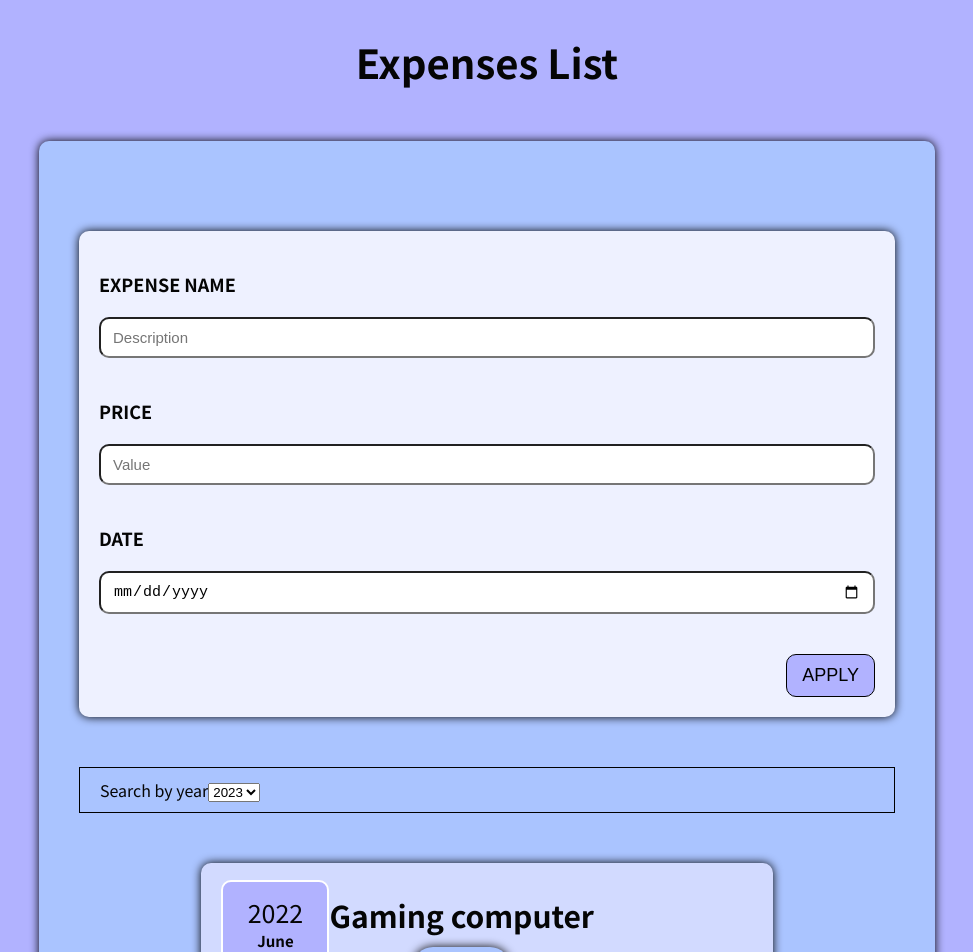
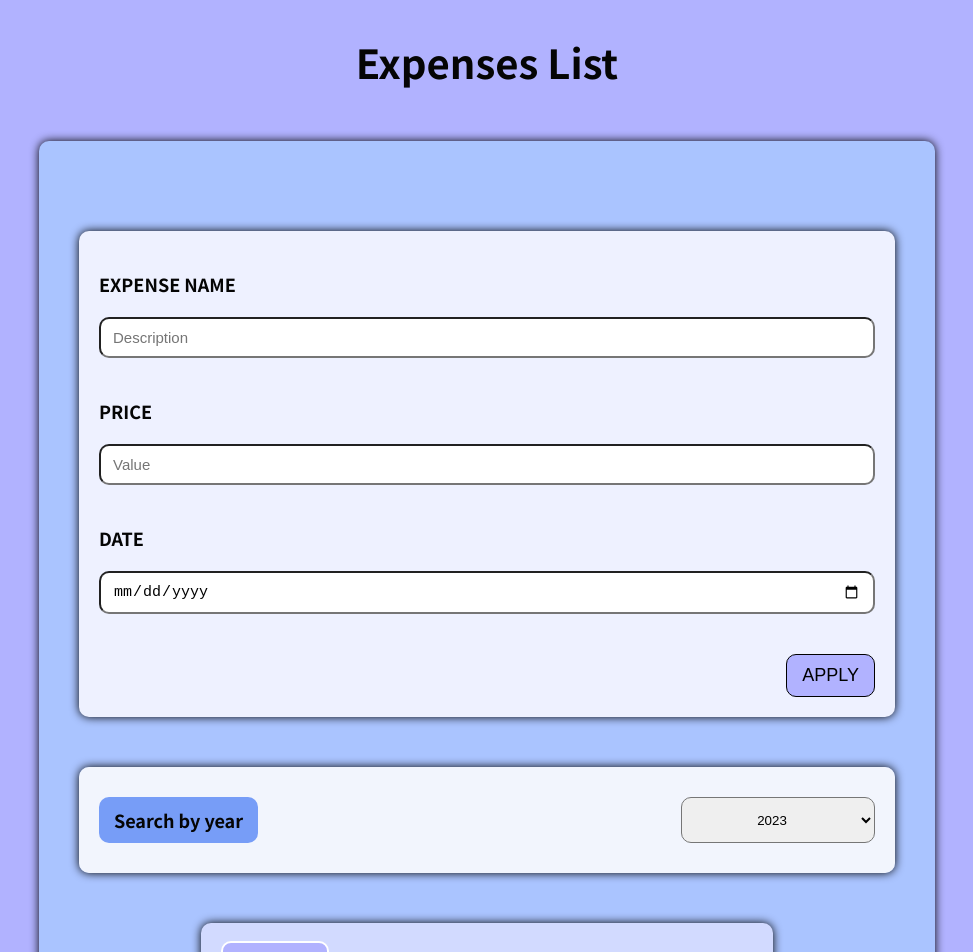
Before and after one commit to Reivah/React-Expenses, a React (Create React App) app: page / in a window 1280 px wide. Shown: the top 952 px of the page, without its empty margins (153-1126 px from the left). Built offline with nearby package versions, Linux system fonts and the light colour scheme.

Commit message:
finish styling for media 580px

```diff
--- a/src/components/ExpenseYearSearch.css
+++ b/src/components/ExpenseYearSearch.css
@@ -1,6 +1,28 @@
 .filter-main {
-    padding: 10px 20px;
-    margin: 10px auto;
-   width: 100%;
-    border: 1px solid black;
+	padding: 30px 20px;
+	margin: 10px auto;
+	width: 100%;
+	background-color: #fdfdfdde;
+	box-shadow: 0px 0px 10px black;
+	border-radius: 10px;
 }
+
+.filter-main__box {
+	display: flex;
+	justify-content: space-between;
+	text-align: center;
+}
+
+.filter-main__box label {
+	padding: 10px 15px;
+	font-size: 18px;
+	font-weight: bold;
+	border-radius: 10px;
+	background-color: #779df7;
+}
+
+.filter-main__box select {
+	width: 25%;
+	border-radius: 10px;
+	text-align: center;
+}
--- a/src/components/ExpensesElements.css
+++ b/src/components/ExpensesElements.css
@@ -18,7 +18,8 @@
     display: flex;
     flex-direction: column;
     align-items: center;
-    font-size: 15px;
+    /* font-size: 14px; */
+    text-align: center;
 }
 .expenses-elements__items h1 {
     margin: 20px 0 5px 0;
```
